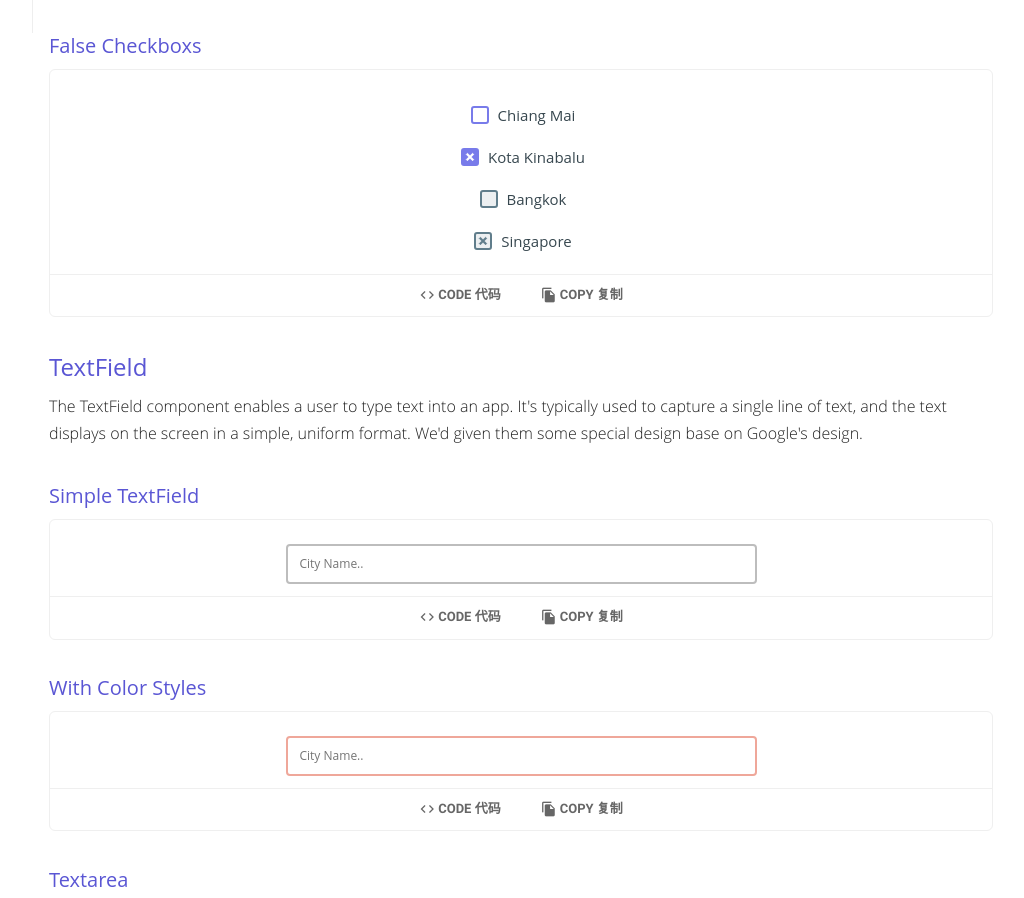
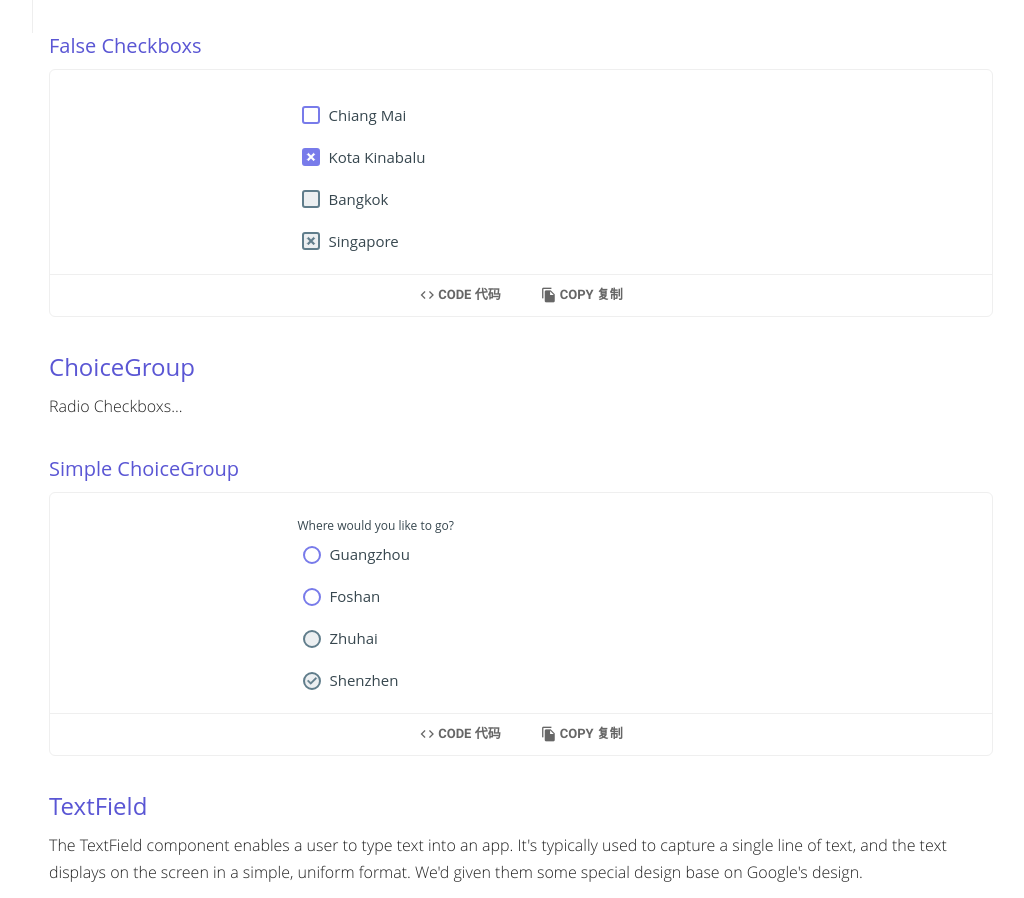
Before and after one commit to PassionPenguin/PenguinUI, a website: page docs/Components/form.html in a window 1280 px wide. Shown: the part 767-1665 px from the top of the page, without its empty margins (223-1247 px from the left). Drawn offline with Linux system fonts and the light colour scheme; files whose address does not match are found by name.

Commit message:
Created Radio(ChoiceGroup)

```diff
--- a/docs/Components/form.html
+++ b/docs/Components/form.html
@@ -68,6 +68,25 @@
                         <input data-false data-textDescription="Bangkok" disabled name="destination" type="checkbox">
                         <input checked data-false data-textDescription="Singapore" disabled name="destination"
                                type="checkbox">
+                    </div>
+                </div>
+                <div class="collapseCode collapse">
+                    <pre><code class="html"></code></pre>
+                </div>
+            </div>
+        </section>
+        <section id="ChoiceGroup">
+            <h4>ChoiceGroup</h4>
+            <p>Radio Checkboxs...</p>
+            <h5>Simple ChoiceGroup</h5>
+            <div class="renderCode" id="defaultChoiceGroup">
+                <div class="rendered">
+                    <div class="form-object">
+                        <span class="text-description">Where would you like to go?</span>
+                        <input data-textDescription="Guangzhou" name="city" type="radio">
+                        <input data-textDescription="Foshan" name="city" type="radio">
+                        <input data-textDescription="Zhuhai" disabled name="city" type="radio">
+                        <input checked data-textDescription="Shenzhen" disabled name="city" type="radio">
                     </div>
                 </div>
                 <div class="collapseCode collapse">
--- a/libs/styles/components/_form.scss
+++ b/libs/styles/components/_form.scss
@@ -17,6 +17,10 @@
         font: 12px/1 $openSans;
         color: $default800;
         vertical-align: middle;
+
+        &.label-description {
+            padding-left: 12px;
+        }
 
         &.input-text {
             margin: 6px 0;
@@ -117,6 +121,10 @@
                 border-radius: 3px;
                 display: block;
                 vertical-align: middle;
+            }
+
+            &[type="radio"]:before {
+                border-radius: 50%;
             }
 
             &:after {
@@ -245,8 +253,6 @@
         }
 
         &.input-checkbox {
-            width: fit-content;
-            margin: 0 auto;
             cursor: pointer;
         }
     }
```
Also changed, not shown: libs/scripts/main.js, libs/styles/styles.css, 1 other file.
